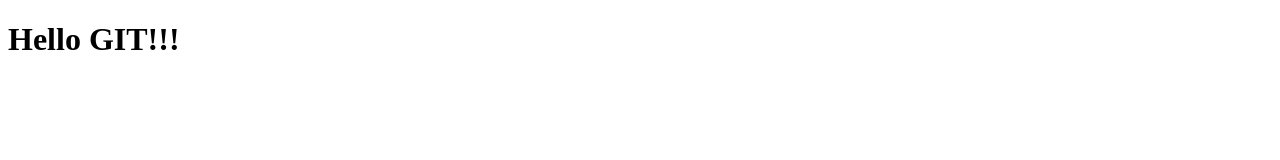
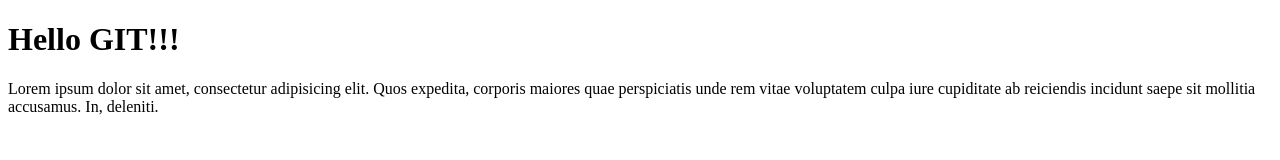
Before and after one commit to MateuszLawicki/git-course-4, a plain HTML site: page index.html in a window 1280 px wide. Drawn offline with Linux system fonts and the light colour scheme.

Commit message:
added paragraph into index.html

```diff
--- a/index.html
+++ b/index.html
@@ -9,6 +9,12 @@
 </head>
 <h1>Hello GIT!!!</h1>
 
+<p>
+    Lorem ipsum dolor sit amet, consectetur adipisicing elit. Quos expedita, corporis maiores quae perspiciatis unde rem
+    vitae voluptatem culpa iure cupiditate ab reiciendis incidunt saepe sit mollitia accusamus. In, deleniti.
+
+</p>
+
 <body>
 
 </body>
```
